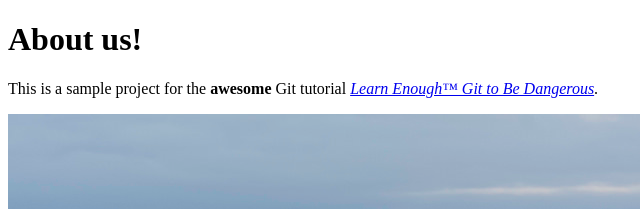
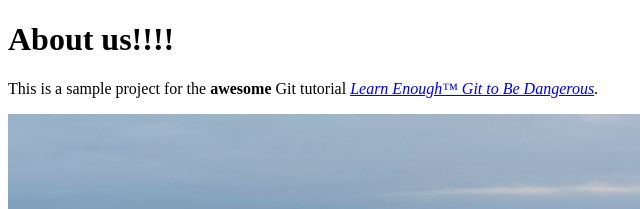
Before and after one commit to Takahiro-Kajima/website, a plain HTML site: page about.html in a window 1280 px wide. Shown: the top 209 px of the page, 0-640 px from the left. Drawn offline with Linux system fonts and the light colour scheme.

```diff
--- a/about.html
+++ b/about.html
@@ -4,7 +4,7 @@
         <title>About Us</title>
     </head>
 <body>
-    <h1>About us!</h1>
+    <h1>About us!!!!</h1>
     <p>This is a sample project for the <strong>awesome</strong> Git
        tutorial <a href="https://www.learnenough.com/git-tutorial"><em>Learn Enough™ Git to Be Dangerous</em></a>.
     </p>
```
